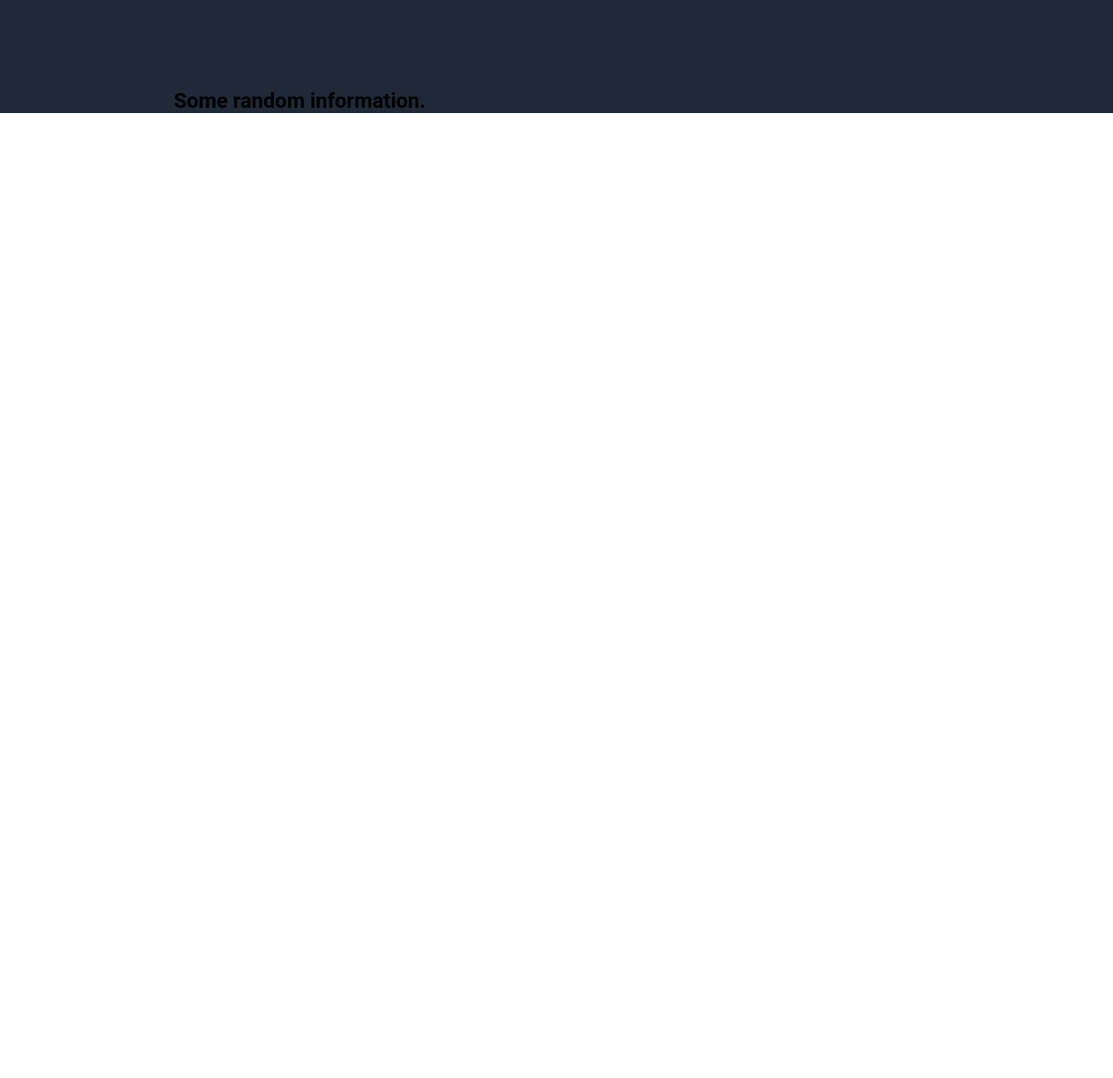
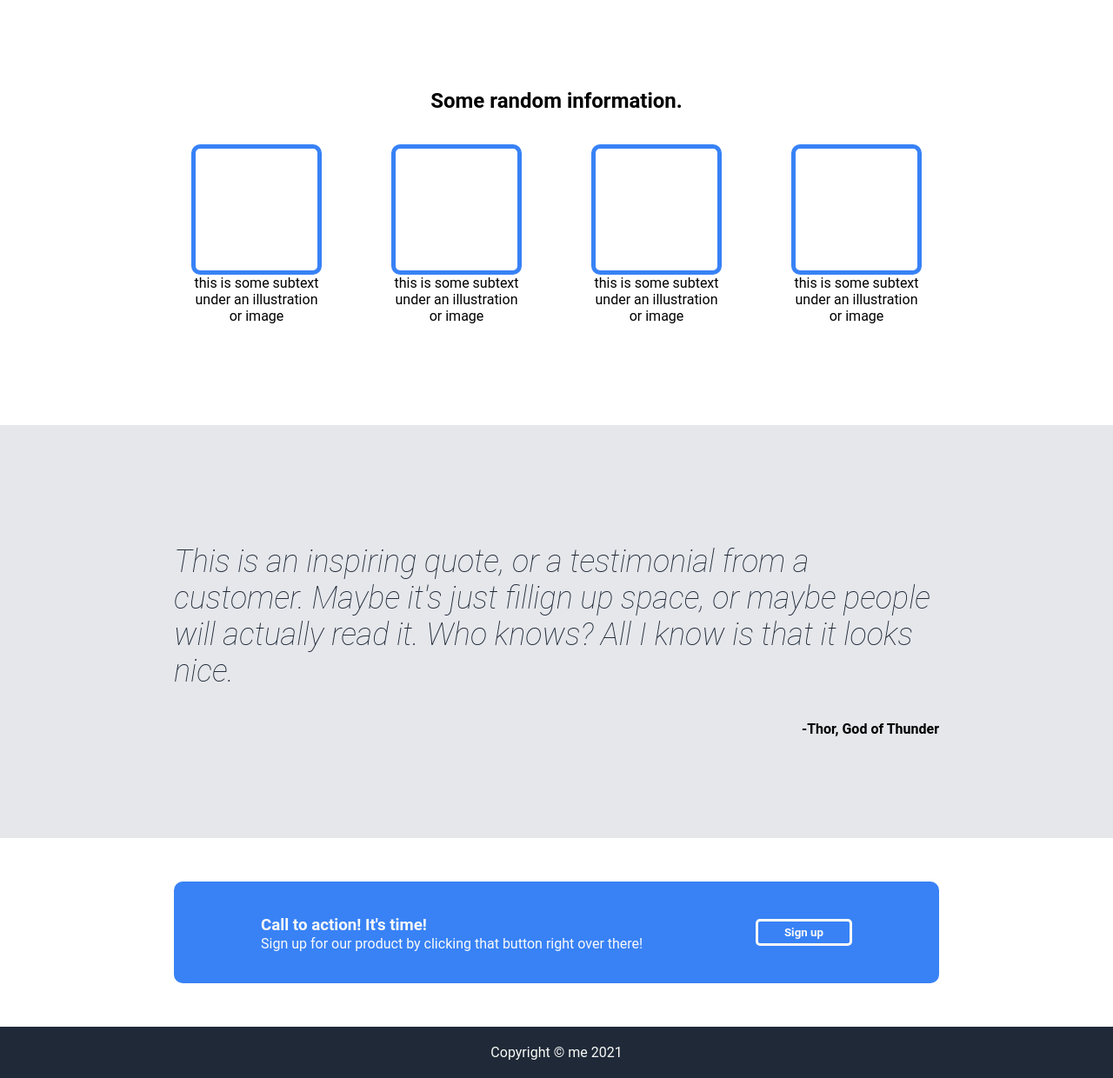
Before and after one commit to jhuang007007/odin-flexbox-project, a plain HTML site: page index.html in a window 1280 px wide. Shown: the part 576-1816 px from the top of the page at 87% size. Before the commit the page ends 800 px from the top, so only its background shows below. Drawn offline with Linux system fonts and the light colour scheme.

Commit message:
completed random info section, quote section, and footer section.

```diff
--- a/index.html
+++ b/index.html
@@ -29,27 +29,45 @@
                 <p class="hero-secondary">this is a placeholder for an image</p>
             </div>
         </div>
-        <div class="some-random-information">
+    </div>
+    <div class="add-pad some-random-information">
         <h2>Some random information.</h2>
         <div class="illustration-div">
             <figure>
                 <div class="illustration"></div>
-                    <figcaption></figcaption>
+                <figcaption>this is some subtext under an illustration or image</figcaption>
             </figure>
             <figure>
                 <div class="illustration"></div>
-                    <figcaption></figcaption>
+                <figcaption>this is some subtext under an illustration or image</figcaption>
             </figure>
             <figure>
                 <div class="illustration"></div>
-                    <figcaption></figcaption>
+                <figcaption>this is some subtext under an illustration or image</figcaption>
             </figure>
             <figure>
                 <div class="illustration"></div>
-                    <figcaption></figcaption>
+                <figcaption>this is some subtext under an illustration or image</figcaption>
             </figure>
         </div>
     </div>
+    <div class="add-pad quote-div">
+        <p class="quote">This is an inspiring quote, or a testimonial from a customer. Maybe it's just fillign up space, or maybe people will actually read it. Who knows? All I know is that it looks nice.</p>
+        <p class="quote-author">-Thor, God of Thunder</p>
     </div>
+    <div class="add-pad call-to-action-div">
+        <div class="blue-box">
+            <div class="blue-box-text">
+                <h3>Call to action! It's time!</h3>
+                <p>Sign up for our product by clicking that button right over there!</p>
+            </div>
+            <button class="blue-box-button" type="button">
+                Sign up
+            </button>
+        </div>
+    </div>
+    <footer>
+        Copyright © me 2021
+    </footer>
 </body>
 </html>
--- a/style.css
+++ b/style.css
@@ -1,6 +1,10 @@
 * {
     box-sizing: border-box;
     font-family: roboto, sans-serif;
+}
+
+html {
+    height: 100%;
 }
 
 body {
@@ -82,3 +86,93 @@ h1 {
     color: #F9FAF8;
     font-weight: 700;
 }
+
+.some-random-information {
+    flex-direction: column;
+}
+
+h2 {
+    text-align: center;
+}
+
+.illustration-div {
+    display: flex;
+    width: 100%;
+    height: 100%;
+    align-items: center;
+    justify-content: center;
+    margin-bottom: 100px;
+}
+
+figure {
+    display: flex;
+    width: 200px;
+    flex-direction: column;
+    align-items: center;
+}
+
+.illustration {
+    height: 150px;
+    width: 150px;
+    border: #3882F6 solid 5px;
+    border-radius: 10px;
+}
+
+figcaption {
+    text-align: center;
+}
+
+.quote-div {
+    background-color: #E5E7EB;
+    padding-top: 100px;
+    padding-bottom: 100px;
+}
+
+.quote {
+    font-size: 36px;
+    color: #1F2937;
+    font-style: italic;
+    font-weight: lighter;
+}
+
+.quote-author {
+    text-align: right;
+    font-weight: 700;
+}
+
+.call-to-action-div {
+    margin: 50px 0 ;
+}
+
+.blue-box {
+    display: flex;
+    background-color: #3882F6;
+    border-radius: 10px;
+    padding: 20px 100px;
+    justify-content: space-between;
+    align-items: center;
+}
+
+.blue-box-text {
+    color: #F9FAF8;
+}
+
+h3 {
+    margin-bottom: -15px;
+}
+
+.blue-box-button {
+    background-color: #3882F6;
+    color: #F9FAF8;
+    border: #F9FAF8 solid 3px;
+    border-radius: 5px;
+    font-weight: 700;
+    padding: 5px 30px;
+}
+
+footer {
+    background-color: #1F2937;
+    text-align: center;
+    padding: 20px 0;
+    color: #F9FAF8;
+}
```
Lines whose indentation alone changed are shown as unchanged.
